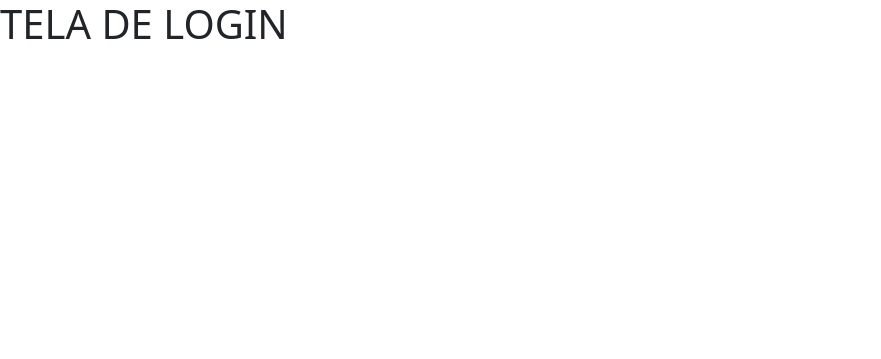
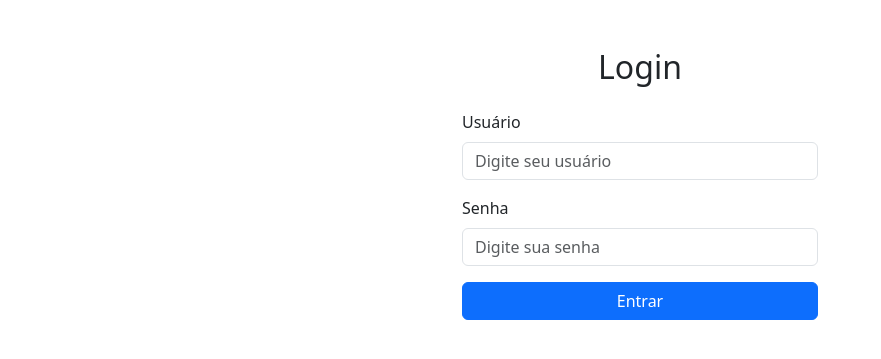
Before and after one commit to acf-erick/APP-CPC, a Django app: template home_view/templates/home_view/login.html in a window 1280 px wide. Shown: the top 359 px of the page, without its empty margins (0-881 px from the left). Run offline with Django 5.2, Linux system fonts and the light colour scheme; the template is opened without the code that fills it, so the values that code supplies are empty.

Commit message:
Atualização da tela de login
Tela com nome e senha

```diff
--- a/home_view/templates/home_view/login.html
+++ b/home_view/templates/home_view/login.html
@@ -1,4 +1,33 @@
-{% extends "base.html" %}
-{% block content %}
-<h1>TELA DE LOGIN</h1>
-{% endblock content %}
+<!doctype html>
+<html lang="pt-br">
+  <head>
+    <meta charset="utf-8">
+    <meta name="viewport" content="width=device-width, initial-scale=1">
+    <title>Login - Caminhos do Planalto Central</title>
+    <link href="https://cdn.jsdelivr.net/npm/bootstrap@5.3.3/dist/css/bootstrap.min.css" rel="stylesheet" integrity="sha384-QWTKZyjpPEjISv5WaRU9OFeRpok6YctnYmDr5pNlyT2bRjXh0JMhjY6hW+ALEwIH" crossorigin="anonymous">
+  </head>
+  <body>
+    <main class="container mt-5">
+        {% block content %}
+        <div class="row justify-content-center">
+            <div class="col-md-4">
+                <h2 class="text-center mb-4">Login</h2>
+                <form method="post">
+                    {% csrf_token %}
+                    <div class="mb-3">
+                        <label for="username" class="form-label">Usuário</label>
+                        <input type="text" class="form-control" id="username" name="username" placeholder="Digite seu usuário" required>
+                    </div>
+                    <div class="mb-3">
+                        <label for="password" class="form-label">Senha</label>
+                        <input type="password" class="form-control" id="password" name="password" placeholder="Digite sua senha" required>
+                    </div>
+                    <button type="submit" class="btn btn-primary w-100">Entrar</button>
+                </form>
+            </div>
+        </div>
+        {% endblock content %}
+    </main>
+    <script src="https://cdn.jsdelivr.net/npm/bootstrap@5.3.3/dist/js/bootstrap.bundle.min.js" integrity="sha384-YvpcrYf0tY3lHB60NNkmXc5s9fDVZLESaAA55NDzOxhy9GkcIdslK1eN7N6jIeHz" crossorigin="anonymous"></script>
+  </body>
+</html>
```
